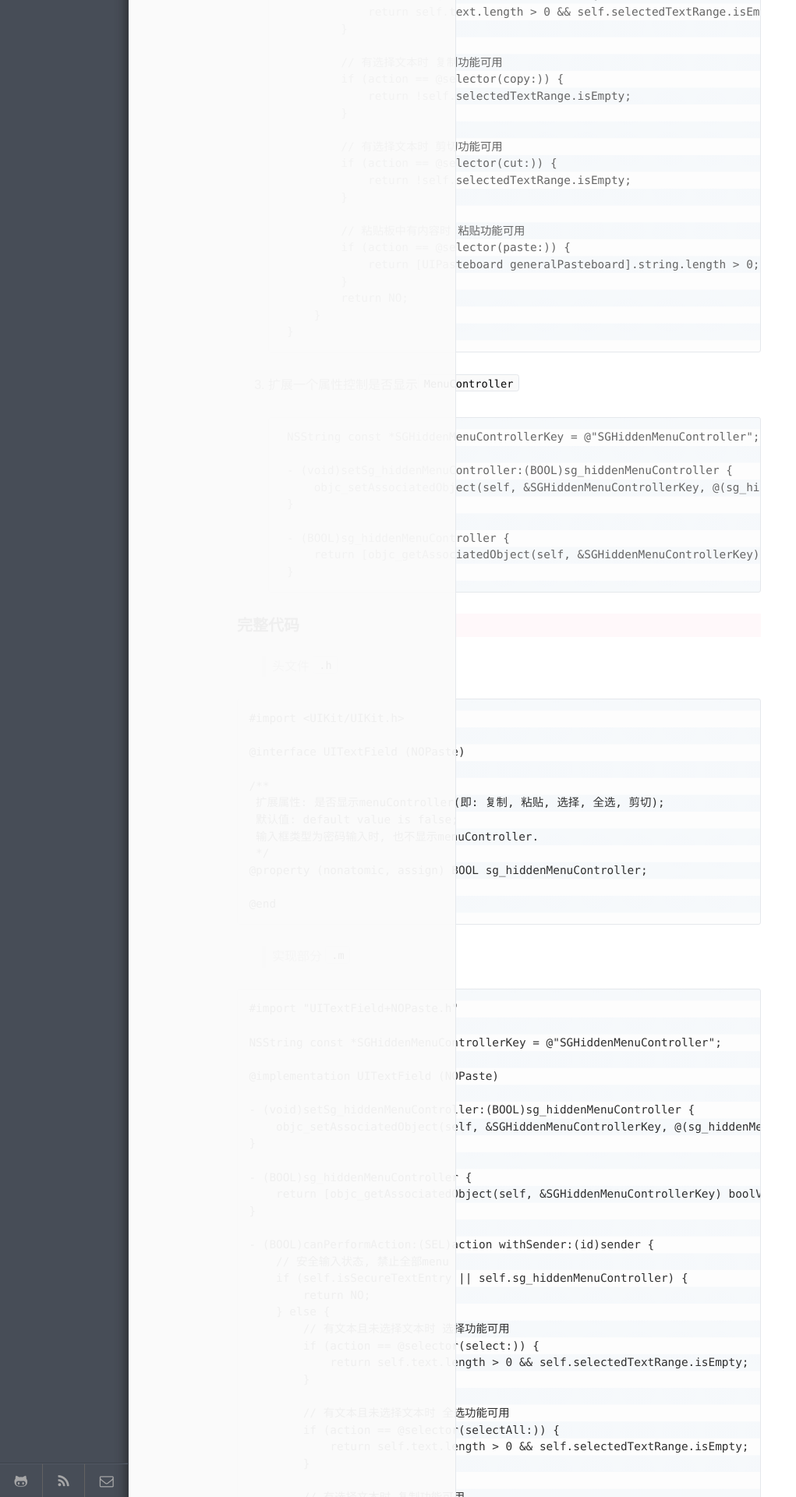
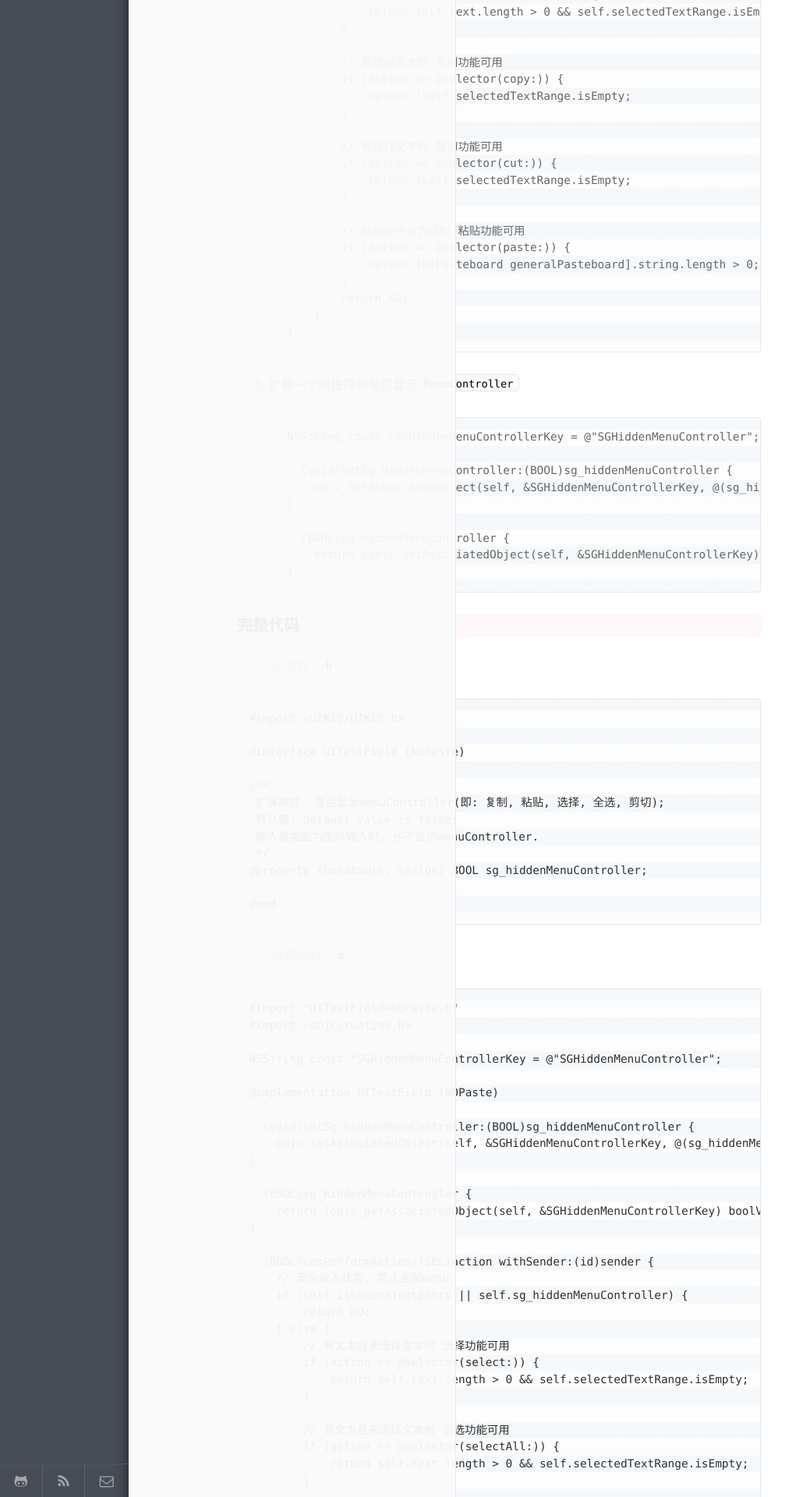
Before and after one commit to YQqiang/YQqiang.github.io, a Jekyll site: the page built from _posts/项目维护/2017-12-30-禁止密码输入时的复制粘贴功能.markdown, in a window 1280 px wide. Shown: the part 3080-5000 px from the top of the page at 78% size, without its empty margins (0-1021 px from the left). Built offline with Jekyll 4.4.1, drawn with Linux system fonts in a browser that asks for light colours; some of the changed text lies outside the part shown.

Commit message:
Update 2017-12-30-禁止密码输入时的复制粘贴功能.markdown

````diff
--- a/_posts/项目维护/2017-12-30-禁止密码输入时的复制粘贴功能.markdown
+++ b/_posts/项目维护/2017-12-30-禁止密码输入时的复制粘贴功能.markdown
@@ -137,6 +137,7 @@ categories: 项目维护
 
 ```
 #import "UITextField+NOPaste.h"
+#import <objc/runtime.h>
 
 NSString const *SGHiddenMenuControllerKey = @"SGHiddenMenuController";
 
````
